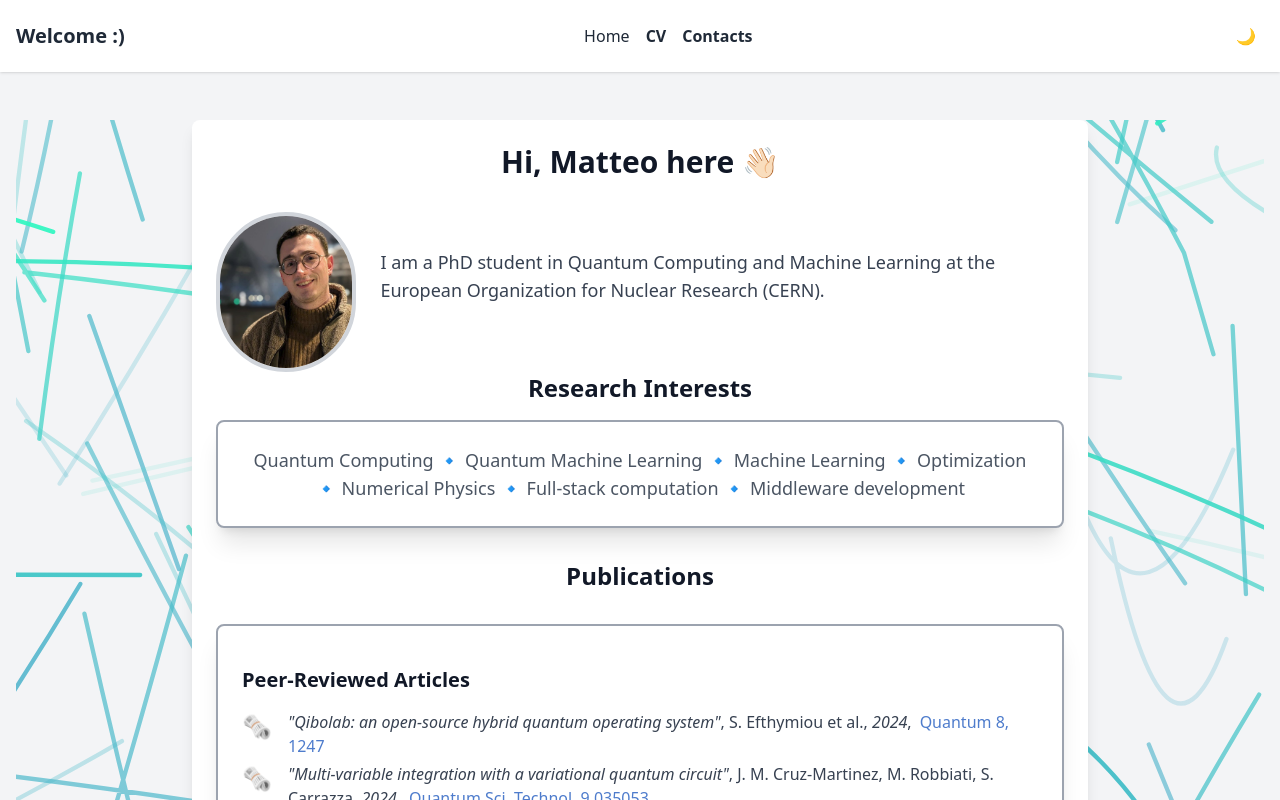
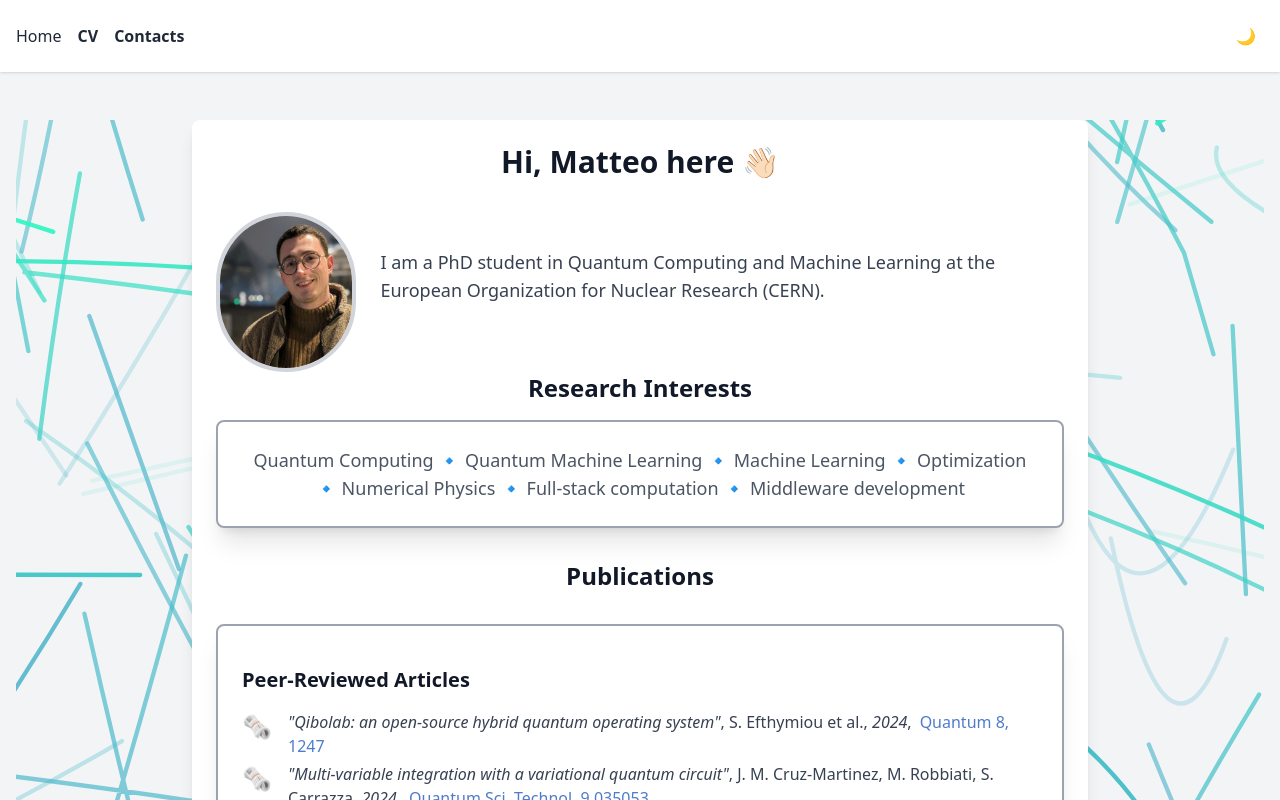
Before and after one commit to MatteoRobbiati/lorefais, a Next.js app: page / in a window 1280 px wide. Shown: the top 800 px of the page. Built offline with nearby package versions, Linux system fonts and the light colour scheme.

Commit message:
change icon

```diff
--- a/components/Layout.js
+++ b/components/Layout.js
@@ -28,7 +28,6 @@ export default function Layout({ children }) {
     <div className="min-h-screen bg-gray-100 dark:bg-gray-900 text-gray-800 dark:text-gray-200">
       <nav className="bg-white dark:bg-gray-800 shadow p-4 mb-8">
         <div className="container mx-auto flex justify-between items-center">
-          <h1 className="text-xl font-bold">Welcome :)</h1>
           <div className="flex space-x-4">
             <a href="/" className="hover:underline">Home</a>
             <a
--- a/pages/_app.js
+++ b/pages/_app.js
@@ -3,10 +3,14 @@ import '../styles/globals.css';
 import '@fortawesome/fontawesome-free/css/all.min.css';  // Import FontAwesome CSS here
 import Layout from '../components/Layout';
 import { Analytics } from '@vercel/analytics/react';
+import Head from 'next/head';
 
 function MyApp({ Component, pageProps }) {
   return (
     <Layout>
+      <Head>
+        <link rel="icon" type="image/svg+xml" href="/icon.svg" />
+      </Head>
       <Component {...pageProps} />
       <Analytics />
     </Layout>
```
Also changed, not shown: public/icon.svg (added).
